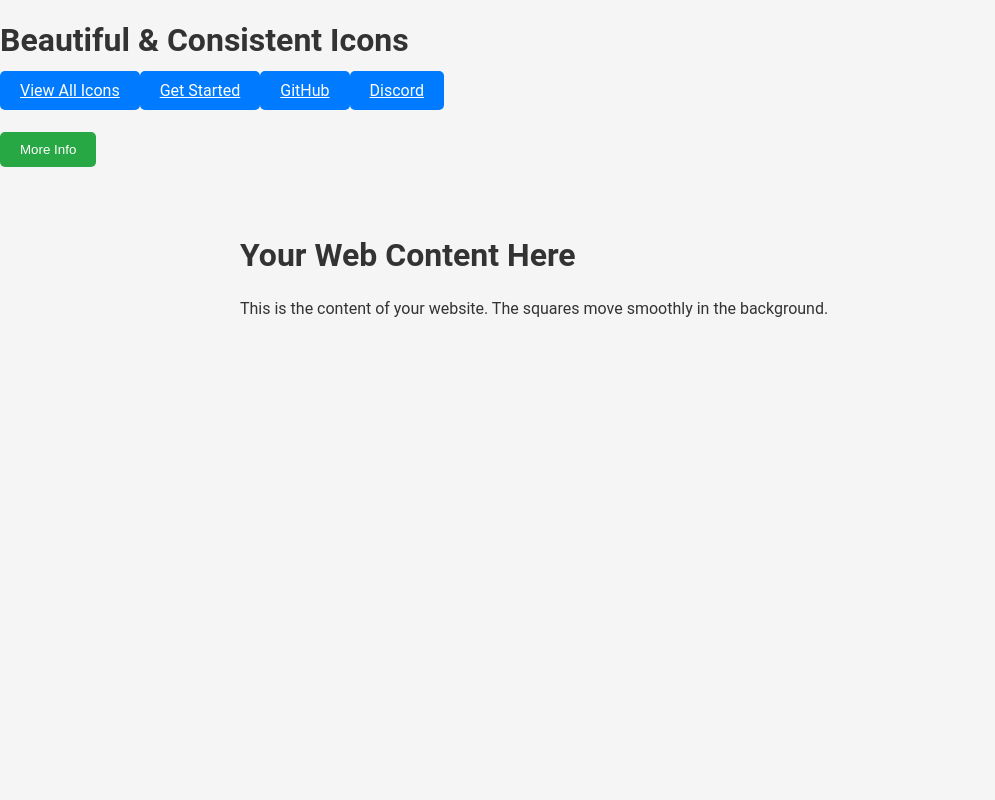
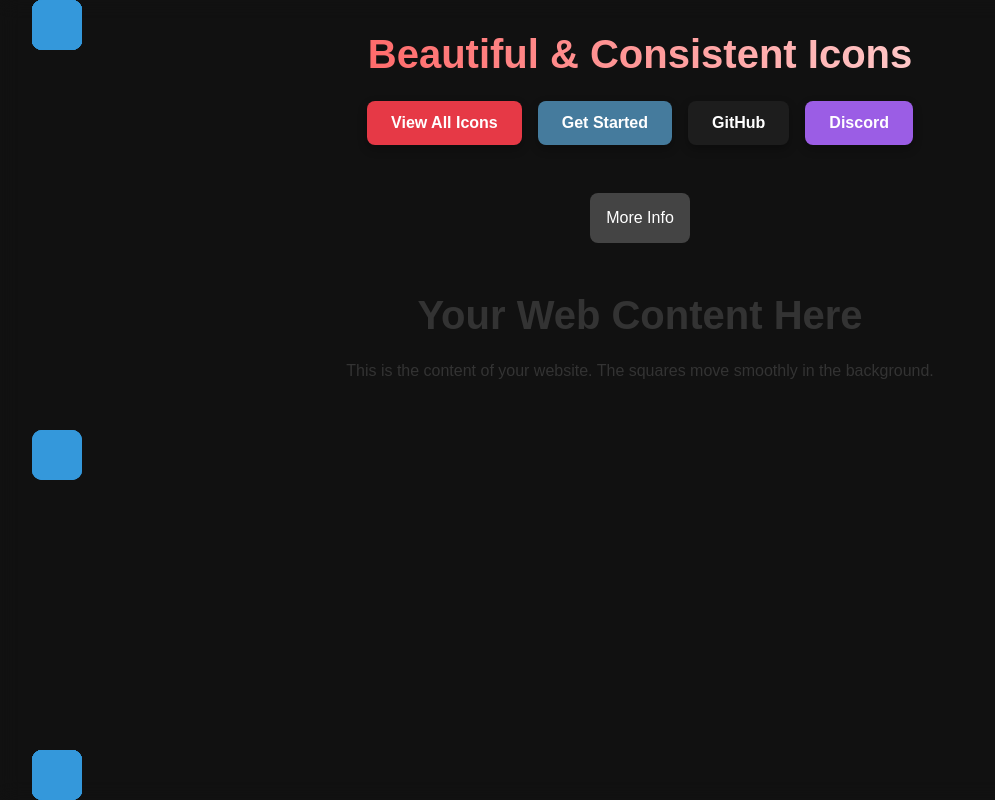
Before and after one commit to John142-dot/renivy, a plain HTML site: page index.html in a window 1280 px wide. Shown: the whole page, without its empty margins (0-995 px from the left). Drawn offline with Linux system fonts and the light colour scheme; a web font is replaced by a local one.

Commit message:
Update style.css

```diff
--- a/style.css
+++ b/style.css
@@ -1,94 +1,212 @@
-/* General Improvements */
-body {
-  background-color: #f5f5f5;
-  color: #333;
-  font-family: 'Roboto', sans-serif;
+/* Import Gotham font using @font-face */
+@font-face {
+    font-family: 'Gotham';
+    src: url('fonts/Gotham.woff2') format('woff2'); /* Path to Gotham font */
+    font-weight: normal;
+    font-style: normal;
+}
+
+/* General Reset */
+* {
+  box-sizing: border-box;
   margin: 0;
   padding: 0;
-  overflow-x: hidden;
+  font-family: 'Gotham', sans-serif; /* Applying Gotham font */
 }
 
-/* Navigation Bar */
-nav {
-  background-color: #333;
+body {
+  background-color: #111;
   color: #fff;
-  padding: 1rem;
   text-align: center;
+  padding: 2rem;
+  overflow: hidden; /* Prevents scrolling */
 }
 
-nav a {
-  color: #fff;
-  margin: 0 1rem;
-  text-decoration: none;
+/* Blur Effect */
+.background-blur {
+  position: absolute;
+  top: 0;
+  left: 0;
+  width: 100%;
+  height: 100%;
+  backdrop-filter: blur(10px); /* Apply blur effect */
+  z-index: -1; /* Ensure it stays behind the content */
 }
 
-/* Improved Button Styles */
-.button {
-  background-color: #007bff;
-  border: none;
-  border-radius: 5px;
-  color: #fff;
-  cursor: pointer;
-  padding: 10px 20px;
-  transition: background-color 0.3s ease;
+/* Gradient Text */
+.gradient-text {
+  background: linear-gradient(to right, rgb(255, 51, 51), white); /* Red to white gradient */
+  -webkit-background-clip: text;
+  color: transparent;
 }
 
-.button:hover {
-  background-color: #0056b3;
+/* Header Section */
+header {
+  margin-bottom: 2rem;
+  position: relative; /* Ensure it stays on top */
+  z-index: 1;
 }
 
-/* Enhanced Content Styling */
-.content {
-  margin: 2rem auto;
-  max-width: 800px;
-  padding: 1rem;
+h1 {
+  font-size: 2.5rem;
+  margin-bottom: 1.5rem;
 }
 
-h1, h2, h3 {
+/* Button Container */
+.buttons {
+  display: flex;
+  justify-content: center;
+  flex-wrap: wrap;
+  gap: 1rem;
+}
+
+.button {
+  display: inline-block;
+  padding: 0.8rem 1.5rem;
+  color: #fff;
+  text-decoration: none;
+  font-weight: bold;
+  border-radius: 8px;
+  transition: all 0.3s ease;
+  box-shadow: 0px 4px 10px rgba(0, 0, 0, 0.3);
+}
+
+.button.red { background-color: #e63946; }
+.button.blue { background-color: #457b9d; }
+.button.black { background-color: #1d1d1d; }
+.button.purple { background-color: #9b5de5; }
+
+.button:hover {
+  transform: translateY(-4px);
+  box-shadow: 0px 6px 14px rgba(0, 0, 0, 0.4);
+}
+
+/* Glowing Button Effect */
+.button.active {
+  box-shadow: 0 0 20px 5px rgba(255, 255, 255, 0.5);
+}
+
+.button.red.active {
+  box-shadow: 0 0 20px 5px rgba(230, 57, 70, 0.5);
+}
+
+.button.blue.active {
+  box-shadow: 0 0 20px 5px rgba(69, 123, 157, 0.5);
+}
+
+.button.black.active {
+  box-shadow: 0 0 20px 5px rgba(29, 29, 29, 0.5);
+}
+
+.button.purple.active {
+  box-shadow: 0 0 20px 5px rgba(155, 93, 229, 0.5);
+}
+
+/* Content styling */
+.content {
+  position: relative;
+  z-index: 1; /* Ensures content stays on top of the moving square */
+  text-align: center;
+  font-family: Arial, sans-serif;
+  padding: 50px;
   color: #333;
 }
 
-p {
-  line-height: 1.6;
+/* Smooth moving square background */
+.square {
+  position: absolute;
+  width: 50px; /* Smaller size */
+  height: 50px;
+  background-color: #3498db;
+  border-radius: 10px; /* Small rounded corners */
+  animation: moveLeft 20s cubic-bezier(0.42, 0, 0.58, 1) infinite; /* Slow down the animation */
+  z-index: 0; /* Keeps the square behind the content */
 }
 
-/* Improved Dropdown */
+/* Keyframes for the square movement */
+@keyframes moveLeft {
+  0% {
+    transform: translateX(100vw); /* Start from the right */
+  }
+  50% {
+    transform: translateX(-100vw); /* Moves across the screen */
+  }
+  100% {
+    transform: translateX(100vw); /* End back at the start */
+  }
+}
+
+.square.top {
+  top: 0;
+  animation-direction: alternate;
+}
+
+.square.bottom {
+  bottom: 0;
+  animation-direction: alternate-reverse;
+}
+
+/* Dropdown Section */
 .dropdown-container {
-  margin-top: 2rem;
+  margin-top: 3rem;
+  position: relative; /* Ensure it stays on top */
+  z-index: 1;
 }
 
 #dropdownButton {
-  background-color: #28a745;
+  background-color: #444;
+  color: #fff;
+  padding: 1rem;
   border: none;
-  border-radius: 5px;
-  color: #fff;
   cursor: pointer;
-  padding: 10px 20px;
-  transition: background-color 0.3s ease;
+  font-size: 1rem;
+  border-radius: 8px;
+  transition: background-color 0.3s;
 }
 
 #dropdownButton:hover {
-  background-color: #218838;
+  background-color: #555;
 }
 
 .dropdown-content {
-  background-color: #fff;
-  border: 1px solid #ccc;
-  border-radius: 5px;
   display: none;
+  background-color: #222;
+  padding: 1rem;
   margin-top: 1rem;
-  padding: 1rem;
-  text-align: left;
+  border-radius: 8px;
+  max-width: 400px;
+  margin-left: auto;
+  margin-right: auto;
+  animation: rollDown 0.5s ease;
 }
 
-/* Responsive Design Enhancements */
-@media (max-width: 768px) {
-  .content {
-    padding: 0.5rem;
+/* Dropdown Animation */
+@keyframes rollDown {
+  from {
+    opacity: 0;
+    transform: translateY(-10px);
+  }
+  to {
+    opacity: 1;
+    transform: translateY(0);
+  }
+}
+
+/* Responsive Design */
+@media (max-width: 600px) {
+  body {
+    padding: 1rem;
   }
 
-  nav a {
-    display: block;
-    margin: 0.5rem 0;
+  h1 {
+    font-size: 2rem;
+  }
+
+  .button {
+    padding: 0.6rem 1rem;
+  }
+
+  #dropdownContent {
+    max-width: 100%;
   }
 }
```
